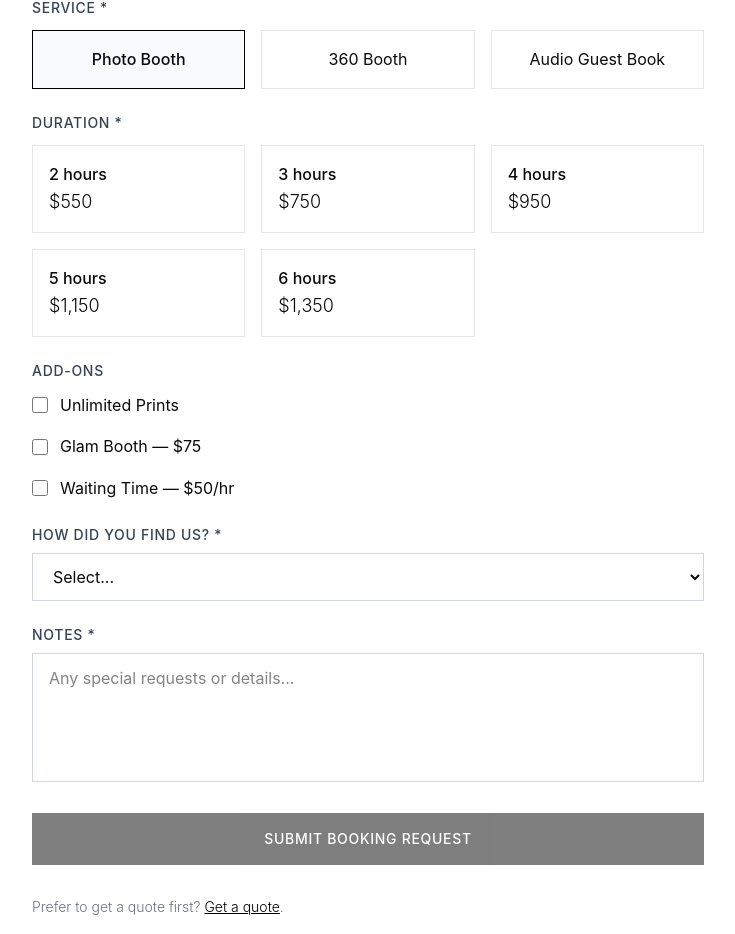
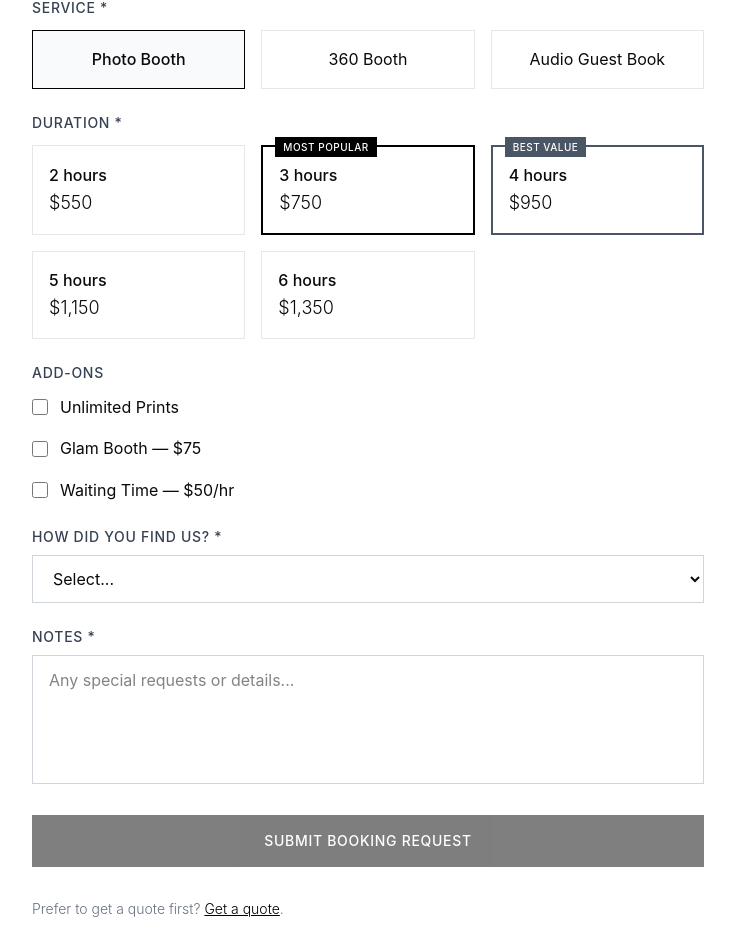
Before and after one commit to wienering/thephotoboothguy, a Next.js app: page /book in a window 1280 px wide. Shown: the part 1077-2011 px from the top of the page, without its empty margins (16-751 px from the left). Built offline with nearby package versions, Linux system fonts and the light colour scheme.

Commit message:
Add Most Popular (3hr) and Best Value (4hr) badges to package selections

```diff
--- a/app/quote/QuoteContent.tsx
+++ b/app/quote/QuoteContent.tsx
@@ -310,17 +310,44 @@ export default function QuoteContent() {
                     </div>
                   ) : (
                     <div className="grid grid-cols-2 sm:grid-cols-3 gap-4">
-                      {packages?.map((p) => (
+                      {packages?.map((p) => {
+                        const isPopular = p.hours === 3;
+                        const isValue = p.hours === 4;
+                        const isSelected = selectedPackage?.hours === p.hours;
+                        return (
                           <button
                             key={p.hours}
                             type="button"
                             onClick={() => setSelectedPackage(p)}
-                          className={`border p-4 text-left transition-colors ${selectedPackage?.hours === p.hours ? 'border-black bg-gray-50' : 'border-gray-200 hover:border-gray-400'}`}
+                            className={`relative border p-4 text-left transition-colors ${
+                              isSelected
+                                ? isPopular
+                                  ? 'border-black border-2 bg-gray-50'
+                                  : isValue
+                                    ? 'border-gray-600 border-2 bg-gray-50'
+                                    : 'border-black bg-gray-50'
+                                : isPopular
+                                  ? 'border-black border-2 hover:bg-gray-50'
+                                  : isValue
+                                    ? 'border-gray-600 border-2 hover:bg-gray-50'
+                                    : 'border-gray-200 hover:border-gray-400'
+                            }`}
                           >
+                            {isPopular && (
+                              <span className="absolute -top-2.5 left-3 bg-black text-white px-2 py-0.5 text-[10px] font-medium uppercase tracking-wider">
+                                Most Popular
+                              </span>
+                            )}
+                            {isValue && (
+                              <span className="absolute -top-2.5 left-3 bg-gray-600 text-white px-2 py-0.5 text-[10px] font-medium uppercase tracking-wider">
+                                Best Value
+                              </span>
+                            )}
                             <span className="font-medium">{p.hours} hours</span>
                             <span className="block text-lg font-light">${p.price.toLocaleString()}</span>
                           </button>
-                      ))}
+                        );
+                      })}
                     </div>
                   )}
                 </div>
--- a/components/BookingForm.tsx
+++ b/components/BookingForm.tsx
@@ -362,21 +362,44 @@ export default function BookingForm({ initialData }: BookingFormProps) {
             ) : (
               // Photo Booth or 360 Booth - multiple packages
               <div className="grid grid-cols-2 sm:grid-cols-3 gap-4">
-                {packages?.map((p) => (
+                {packages?.map((p) => {
+                  const isPopular = p.hours === 3;
+                  const isValue = p.hours === 4;
+                  const isSelected = selectedPackage?.hours === p.hours;
+                  return (
                     <button
                       key={p.hours}
                       type="button"
                       onClick={() => setSelectedPackage(p)}
-                    className={`border p-4 text-left transition-colors ${
-                      selectedPackage?.hours === p.hours
-                        ? 'border-black bg-gray-50'
+                      className={`relative border p-4 text-left transition-colors ${
+                        isSelected
+                          ? isPopular
+                            ? 'border-black border-2 bg-gray-50'
+                            : isValue
+                              ? 'border-gray-600 border-2 bg-gray-50'
+                              : 'border-black bg-gray-50'
+                          : isPopular
+                            ? 'border-black border-2 hover:bg-gray-50'
+                            : isValue
+                              ? 'border-gray-600 border-2 hover:bg-gray-50'
                               : 'border-gray-200 hover:border-gray-400'
                       }`}
                     >
+                      {isPopular && (
+                        <span className="absolute -top-2.5 left-3 bg-black text-white px-2 py-0.5 text-[10px] font-medium uppercase tracking-wider">
+                          Most Popular
+                        </span>
+                      )}
+                      {isValue && (
+                        <span className="absolute -top-2.5 left-3 bg-gray-600 text-white px-2 py-0.5 text-[10px] font-medium uppercase tracking-wider">
+                          Best Value
+                        </span>
+                      )}
                       <span className="font-medium">{p.hours} hours</span>
                       <span className="block text-lg font-light">${p.price.toLocaleString()}</span>
                     </button>
-                ))}
+                  );
+                })}
               </div>
             )}
           </div>
--- a/components/PackageCard.tsx
+++ b/components/PackageCard.tsx
@@ -10,6 +10,7 @@ interface PackageCardProps {
   duration: string;
   features: string[];
   highlight?: boolean;
+  badge?: 'popular' | 'value';
   ctaText?: string;
 }
 
@@ -19,6 +20,7 @@ export default function PackageCard({
   duration,
   features,
   highlight = false,
+  badge,
   ctaText = 'Book Now',
 }: PackageCardProps) {
   const cardRef = useRef<HTMLDivElement>(null);
@@ -29,18 +31,29 @@ export default function PackageCard({
     }
   }, []);
 
+  // Determine if card should be highlighted based on badge or highlight prop
+  const isHighlighted = badge === 'popular' || highlight;
+  const isValue = badge === 'value';
+
   return (
     <div
       ref={cardRef}
       className={`relative bg-white border transition-all duration-300 hover:shadow-2xl ${
-        highlight
+        isHighlighted
           ? 'border-black border-2'
-          : 'border-gray-200'
+          : isValue
+            ? 'border-gray-600 border-2'
+            : 'border-gray-200'
       }`}
     >
-      {highlight && (
+      {badge === 'popular' && (
         <div className="absolute -top-3 left-6 bg-black text-white px-4 py-1 text-xs font-medium uppercase tracking-wider">
           Most Popular
+        </div>
+      )}
+      {badge === 'value' && (
+        <div className="absolute -top-3 left-6 bg-gray-600 text-white px-4 py-1 text-xs font-medium uppercase tracking-wider">
+          Best Value
         </div>
       )}
       <div className="p-10">
@@ -62,9 +75,11 @@ export default function PackageCard({
         <Link
           href="/book"
           className={`block w-full text-center py-4 px-6 font-medium text-sm uppercase tracking-wider transition-all duration-300 ${
-            highlight
+            isHighlighted
               ? 'bg-black text-white hover:bg-gray-900'
-              : 'bg-gray-100 text-black hover:bg-gray-200'
+              : isValue
+                ? 'bg-gray-600 text-white hover:bg-gray-700'
+                : 'bg-gray-100 text-black hover:bg-gray-200'
           }`}
         >
           {ctaText}
--- a/lib/sil-data.ts
+++ b/lib/sil-data.ts
@@ -160,7 +160,7 @@ export const standardPackages = [
       'Digital image delivery to guests by SMS or email',
       'Digital gallery after the event',
     ],
-    highlight: false,
+    badge: 'popular' as const,
   },
   {
     name: 'Premium',
@@ -174,7 +174,7 @@ export const standardPackages = [
       'Digital image delivery to guests by SMS or email',
       'Digital gallery after the event',
     ],
-    highlight: true,
+    badge: 'value' as const,
   },
 ];
 
@@ -206,7 +206,7 @@ export const glamBoothPackages = [
       'Digital copies sent to guests',
       'Digital gallery after the event',
     ],
-    highlight: false,
+    badge: 'popular' as const,
   },
   {
     name: 'Premium',
@@ -221,7 +221,7 @@ export const glamBoothPackages = [
       'Digital copies sent to guests',
       'Digital gallery after the event',
     ],
-    highlight: true,
+    badge: 'value' as const,
   },
 ];
 
@@ -270,7 +270,7 @@ export const booth360Packages = [
       'Digital gallery after the event',
       'Props and accessories included',
     ],
-    highlight: false,
+    badge: 'popular' as const,
   },
   {
     name: 'Premium',
@@ -285,6 +285,6 @@ export const booth360Packages = [
       'Digital gallery after the event',
       'Props and accessories included',
     ],
-    highlight: true,
+    badge: 'value' as const,
   },
 ];
```
Lines whose indentation alone changed are shown as unchanged.
